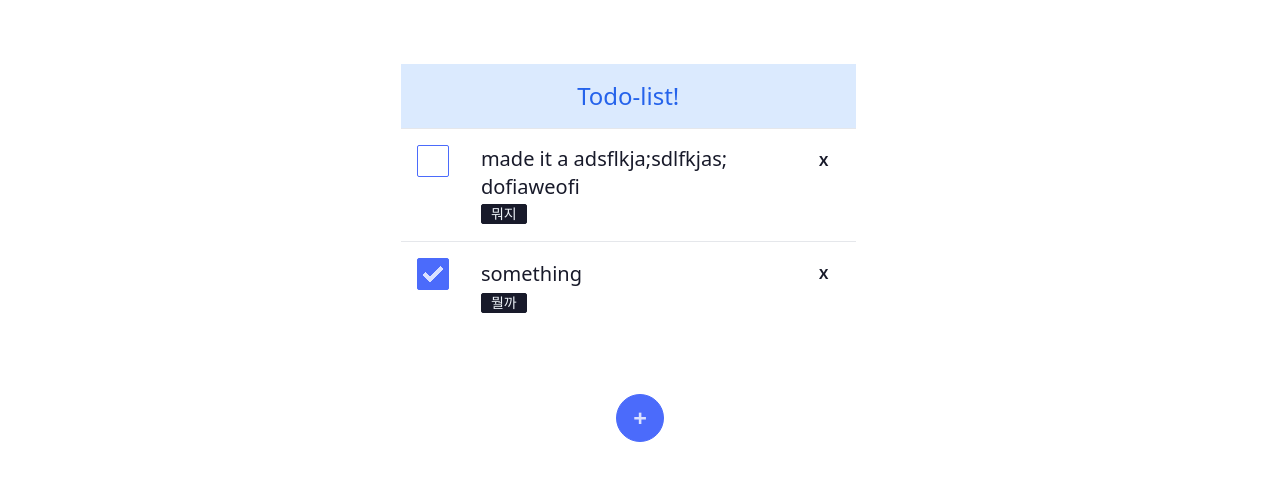
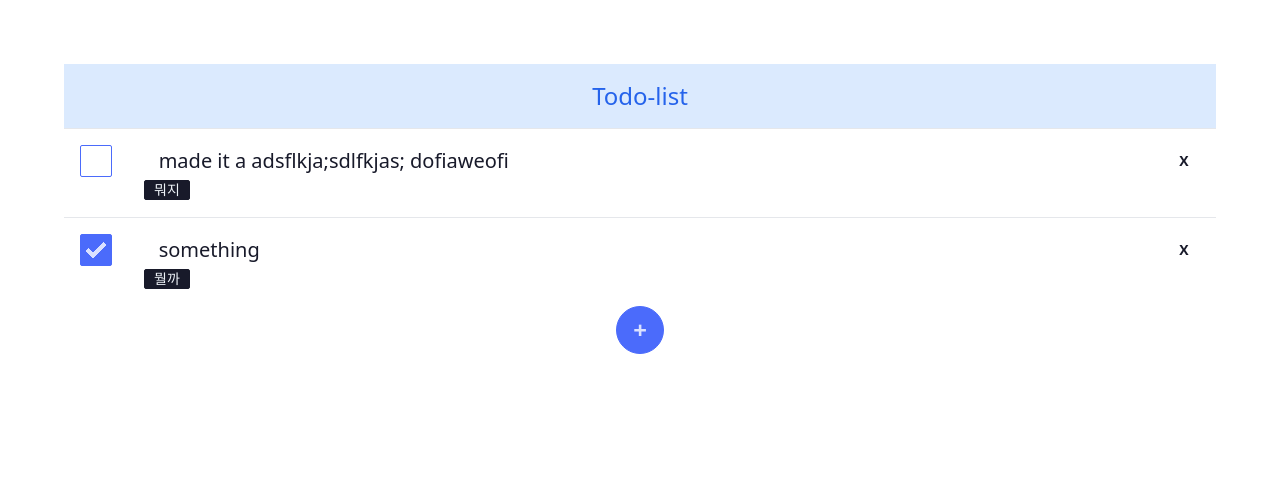
Before and after one commit to swimmingone/poomang-clone, a Next.js app: page / in a window 1280 px wide. Shown: the top 480 px of the page. Built offline with nearby package versions, Linux system fonts and the light colour scheme.

Commit message:
refactor: page title 컴포넌트 분리하며 layout 수정

```diff
--- a/components/Layout.tsx
+++ b/components/Layout.tsx
@@ -1,6 +1,6 @@
 import React, { ReactChild, ReactChildren } from 'react';
 
-import Head from "next/head";
+import Head from 'next/head';
 
 interface Props {
 	children: ReactChild | ReactChildren;
@@ -8,11 +8,13 @@ interface Props {
 const Layout = ({ children }: Props) => {
 	return (
 		<>
-            <Head>
-                <title>너만의 우주, 푸망</title>
-                <link rel="icon" href="/favicon.jpg" />
-            </Head>
-			<div className={'flex justify-center'}>{children}</div>
+			<Head>
+				<title>TodoApp</title>
+				<link rel="icon" href="/favicon.ico" />
+			</Head>
+			<div className={'box-border flex w-screen flex-col justify-between bg-white p-16'}>
+				{children}
+			</div>
 		</>
 	);
 };
--- /dev/null
+++ b/components/PageTitle.tsx
@@ -0,0 +1,11 @@
+import React from 'react';
+
+interface Prop {
+	title: string;
+}
+
+const PageTitle = ({ title }: Prop) => {
+	return <div className={'bg-blue-100 p-4 text-center text-2xl text-blue-600'}>{title}</div>;
+};
+
+export default PageTitle;
--- a/components/TodoList/TodoList.tsx
+++ b/components/TodoList/TodoList.tsx
@@ -31,12 +31,7 @@ const TodoList = ({}: Props) => {
 	];
 
 	const todoList = todos?.map((todo) => <TodoItem key={todo.title} todo={todo} />);
-	return (
-		<div className={'m-16 w-3/4 flex-col bg-white'}>
-			<div className={'bg-blue-100 p-4 text-center text-2xl text-blue-600'}>Todo-list!</div>
-			{todoList}
-		</div>
-	);
+	return <div>{todoList}</div>;
 };
 
 export default TodoList;
--- a/pages/index.tsx
+++ b/pages/index.tsx
@@ -2,13 +2,15 @@ import type { NextPage } from 'next';
 import TodoList from '../components/TodoList/TodoList';
 import CreateButton from '../components/CreateButton';
 import React from 'react';
+import PageTitle from '../components/PageTitle';
 
 const Home: NextPage = () => {
 	return (
-		<div>
+		<>
+			<PageTitle title={'Todo-list'} />
 			<TodoList />
 			<CreateButton />
-		</div>
+		</>
 	);
 };
 
```
